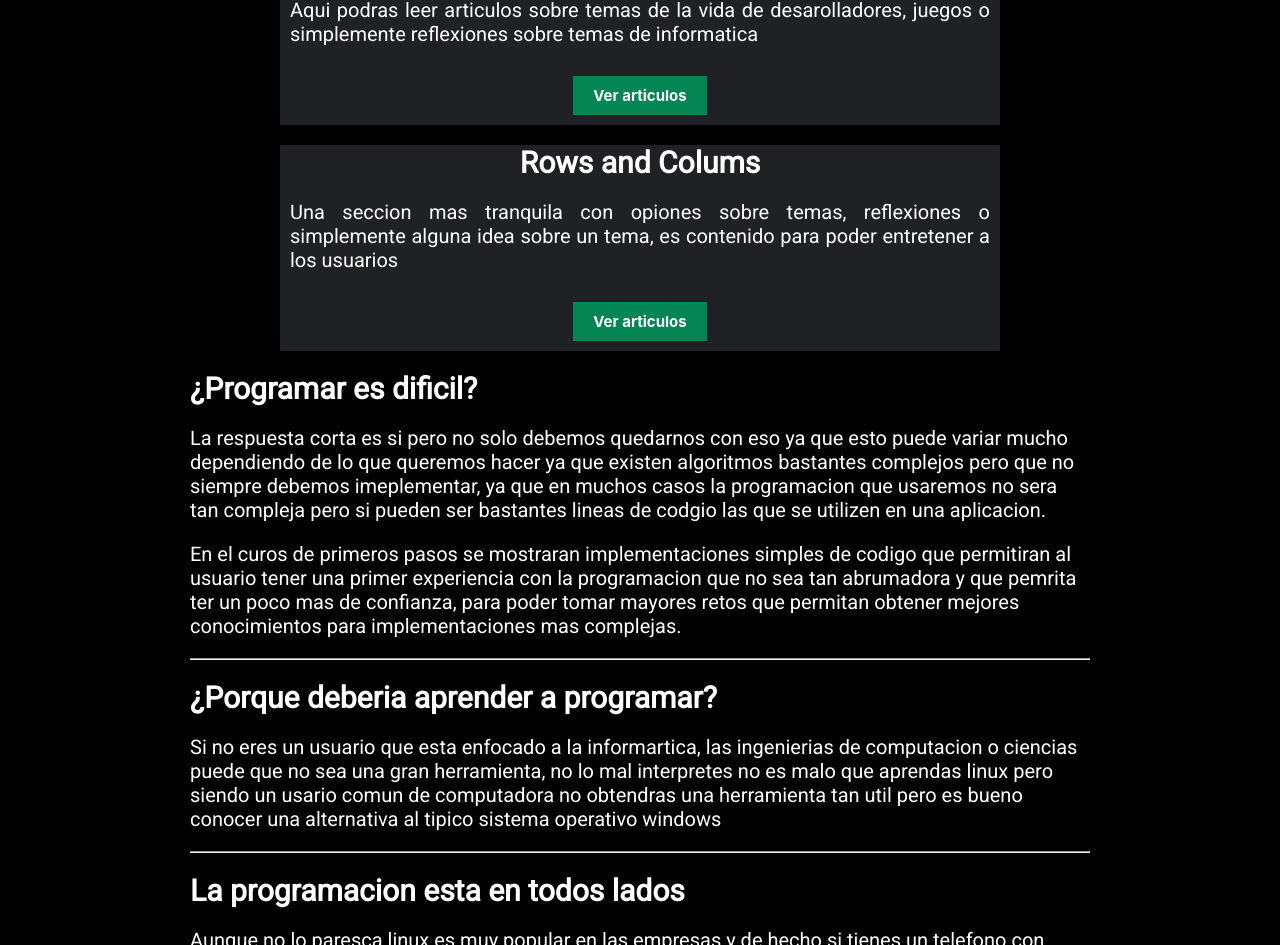
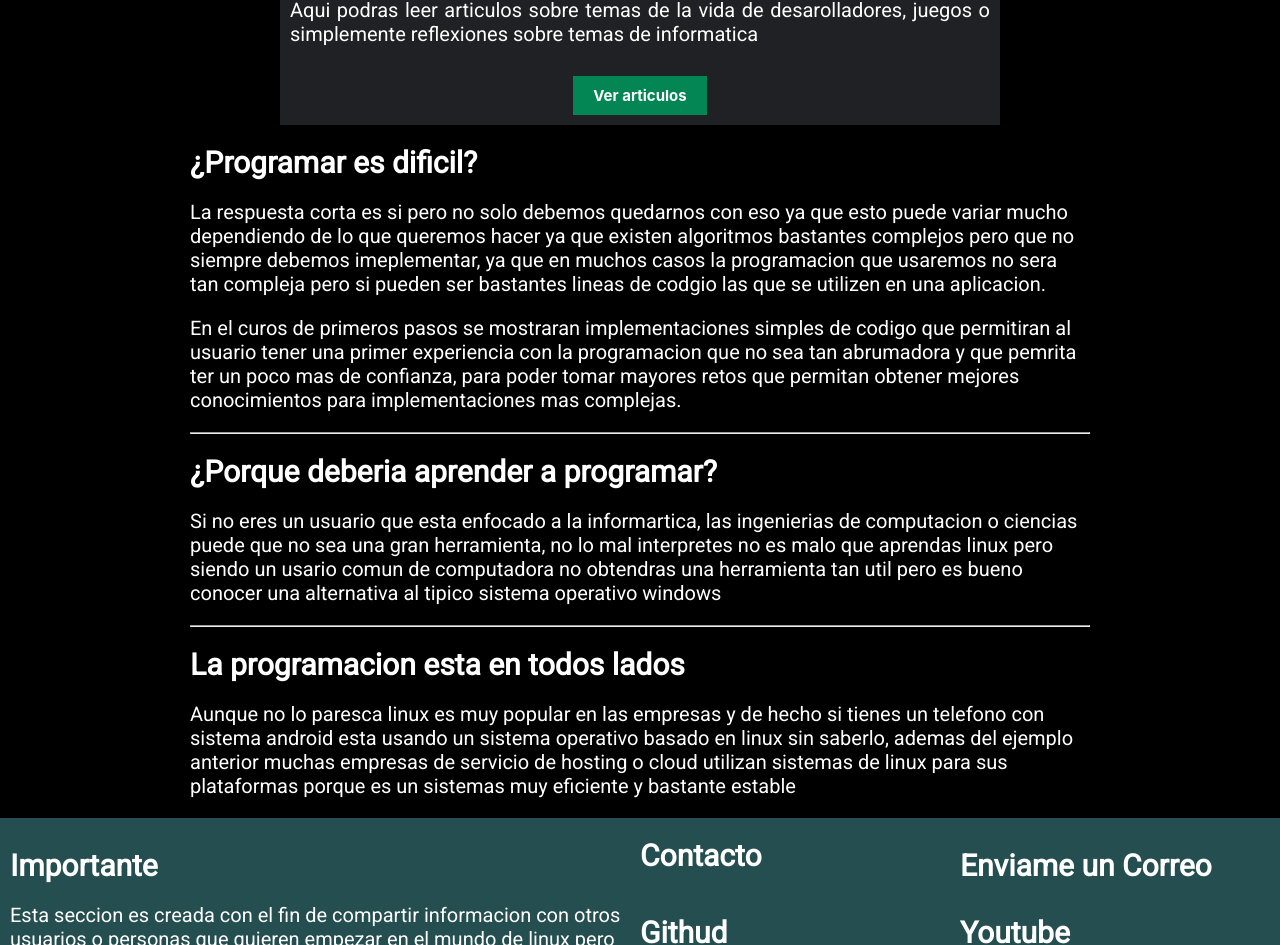
Before and after one commit to SteveBartmoss/steveapp, a React (Create React App) app: page /stevelabs in a window 1280 px wide. Shown: the part 898-1843 px from the top of the page. Built offline with nearby package versions, Linux system fonts and the light colour scheme.

Commit message:
remove a some topic because is not necesary now

```diff
--- a/src/stevelabs/homeLabs.jsx
+++ b/src/stevelabs/homeLabs.jsx
@@ -47,17 +47,6 @@ function HomeLabs() {
                     </div>
                 </div>
 
-                <div className="div-topic">
-                    <h1 className="title1">Rows and Colums</h1>
-                    <p className="Content"> Una seccion mas tranquila con opiones sobre temas,
-                    reflexiones o simplemente alguna idea sobre un tema, es contenido para
-                    poder entretener a los usuarios
-                    </p>
-                    <div className="center">
-                        <a className="dumix-btn" href="#">Ver articulos</a>
-                    </div>
-                </div>
-
 
             </div>
 
```
